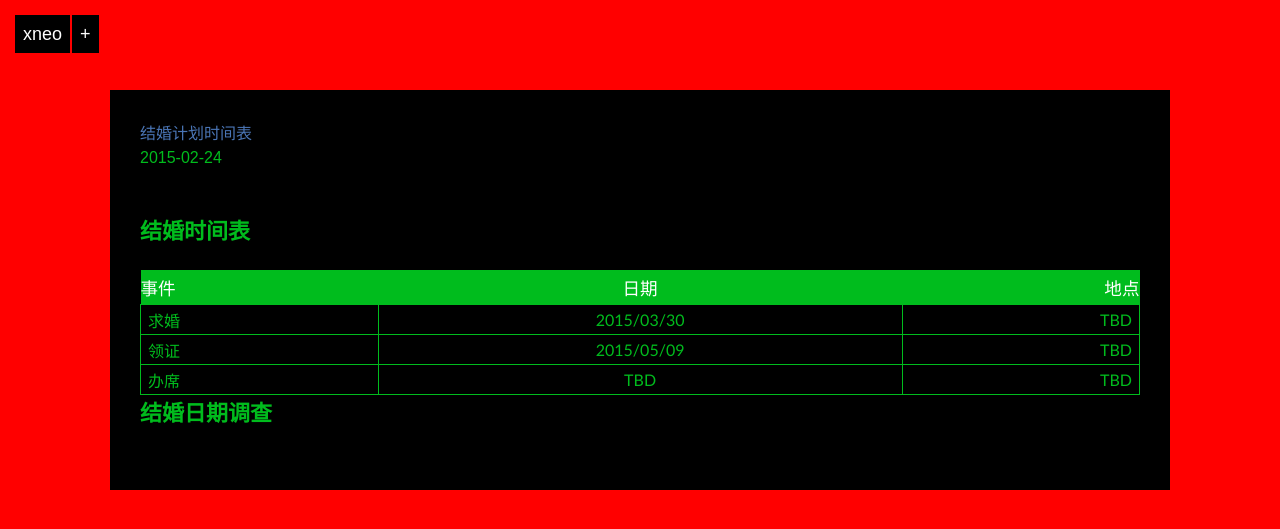
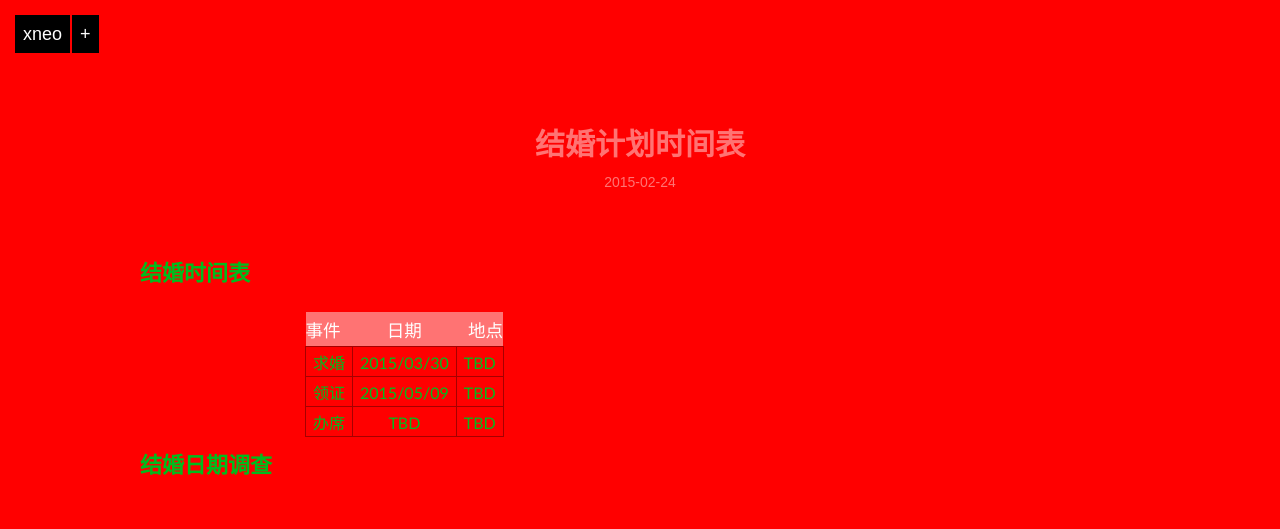
Before and after one commit to tuoerzhang/xneo123.github.io, a Jekyll site: the page built from _posts/wedding/2015-02-24-wedding-plan.md, in a window 1280 px wide. Shown: the top 529 px of the page. Built offline with Jekyll 4.4.1, drawn with Linux system fonts in a browser that asks for light colours; Markdown is read by kramdown in place of the engine named in the settings.

Commit message:
move css to layouts

```diff
--- a/_layouts/wedding.html
+++ b/_layouts/wedding.html
@@ -11,6 +11,23 @@ layout: default
     @media screen and (max-width: 1020px){
         body { background:#FF0000; }
     }
+	#wedding-content {width:1060px;margin:90px auto 60px;min-height:400px;height:auto !important;height:400px;background: #FF0000 }
+	.wedding-entry {margin-bottom:80px;width:1000px; float:left; padding:30px;  }
+	.wedding-entry {margin-bottom:80px;width:1000px; float:left; padding:30px;  }
+	.wedding-entry ul{margin-bottom:25px;margin-left:25px;}
+	.wedding-entry p+ul {margin-top:-20px;}
+	.wedding-entry ul li{margin-bottom:5px;list-style:disc;line-height:1.8em;}
+	.wedding-entry ol{margin-bottom:25px;margin-left:25px;}
+	.wedding-entry ol li{margin-bottom:5px;list-style:decimal;line-height:1.1em;}
+	.wedding-entry blockquote{margin-left:25px;font-size:14px;font-style:italic}
+	.wedding-entry img{max-width:670px;display:block;margin:10px auto;}
+	.wedding-entry table{font-family:"Trebuchet MS", Arial, Helvetica, sans-serif;border-collapse:collapse;text-align:left;border-spacing:0;max-width:670px;display:block;margin:10px auto;}
+	.wedding-entry th{font-size:1.1em;padding-top:5px;padding-bottom:4px;background-color:#FF7373;color:#ffffff;}
+	.wedding-entry td{font-size:1em;border:1px solid #A60000;padding:3px 7px 2px 7px;}
+
+	.wedding-entry-title,.wedding-entry-title a {font-size:30px;font-weight:bold;margin-bottom:6px;color:#FF7373;text-align:center;word-wrap: break-word;}
+	.wedding-entry-title a:hover {text-decoration:none;#}
+	.wedding-entry-date {text-align:center;color:#FF7373;margin-bottom:60px;font-size:14px;}
 </style>
 
 <div id="wedding-content">
--- a/css/default.css
+++ b/css/default.css
@@ -185,13 +185,20 @@ h3.about {color:#777;margin-top:20px;font-size:22px;margin-bottom:10px}
     .home-menu { position:absolute; }
 }
 
-#wedding-content {width:1060px;margin:90px auto 60px;min-height:400px;height:auto !important;height:400px;background: #000000 }
+#wedding-content {width:1060px;margin:90px auto 60px;min-height:400px;height:auto !important;height:400px;background: #FF0000 }
 .wedding-entry {margin-bottom:80px;width:1000px; float:left; padding:30px;  }
-.entry{margin-bottom:80px;width:1000px; float:left; padding:30px;  }
-.entry ul{margin-bottom:25px;margin-left:25px;}
-.entry p+ul {margin-top:-20px;}
-.entry ul li{margin-bottom:5px;list-style:disc;line-height:1.8em;}
-.entry ol{margin-bottom:25px;margin-left:25px;}
-.entry ol li{margin-bottom:5px;list-style:decimal;line-height:1.1em;}
-.entry blockquote{margin-left:25px;font-size:14px;font-style:italic}
-.entry img{max-width:670px;display:block;margin:10px auto;}
+.wedding-entry {margin-bottom:80px;width:1000px; float:left; padding:30px;  }
+.wedding-entry ul{margin-bottom:25px;margin-left:25px;}
+.wedding-entry p+ul {margin-top:-20px;}
+.wedding-entry ul li{margin-bottom:5px;list-style:disc;line-height:1.8em;}
+.wedding-entry ol{margin-bottom:25px;margin-left:25px;}
+.wedding-entry ol li{margin-bottom:5px;list-style:decimal;line-height:1.1em;}
+.wedding-entry blockquote{margin-left:25px;font-size:14px;font-style:italic}
+.wedding-entry img{max-width:670px;display:block;margin:10px auto;}
+.wedding-entry table{font-family:"Trebuchet MS", Arial, Helvetica, sans-serif;border-collapse:collapse;text-align:left;border-spacing:0;max-width:670px;display:block;margin:10px auto;}
+.wedding-entry th{font-size:1.1em;padding-top:5px;padding-bottom:4px;background-color:#FF7373;color:#ffffff;}
+.wedding-entry td{font-size:1em;border:1px solid #A60000;padding:3px 7px 2px 7px;}
+
+.wedding-entry-title,.wedding-entry-title a {font-size:30px;font-weight:bold;margin-bottom:6px;color:#FF7373;text-align:center;word-wrap: break-word;}
+.wedding-entry-title a:hover {text-decoration:none;#}
+.wedding-entry-date {text-align:center;color:#FF7373;margin-bottom:60px;font-size:14px;}
```
